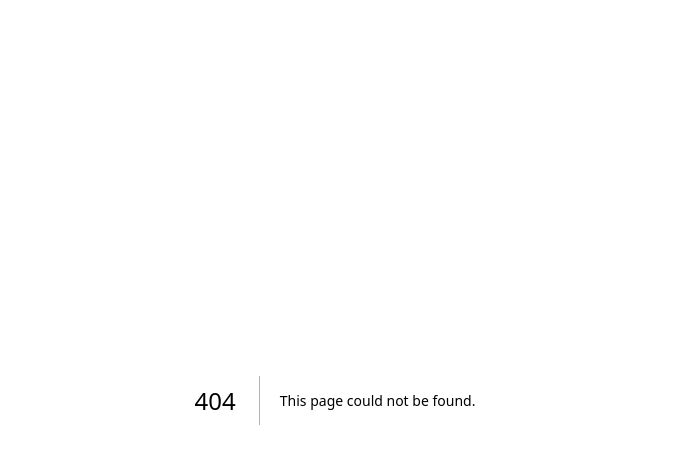
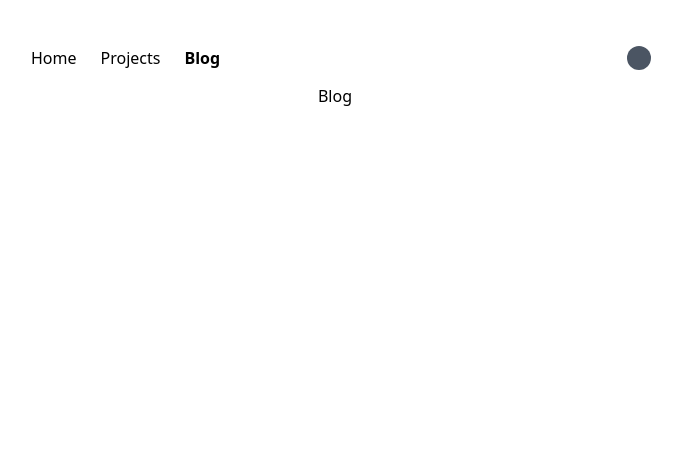
Before and after one commit to mtaku3/portfolio, a Next.js app: page /blog in a window 1280 px wide. Before the commit this address had no page. Shown: the top 464 px of the page, without its empty margins (305-987 px from the left). Built offline with nearby package versions, Linux system fonts and the light colour scheme.

Commit message:
feat: implement header component

```diff
--- /dev/null
+++ b/components/container.tsx
@@ -0,0 +1,16 @@
+import React from "react";
+
+type ContainerProps = {
+  children: React.ReactNode;
+  className?: string;
+};
+
+export default function Container({ children, className }: ContainerProps) {
+  return (
+    <div
+      className={`w-11/12 md:w-1/2 ${className !== undefined ? className : ""}`}
+    >
+      {children}
+    </div>
+  );
+}
--- /dev/null
+++ b/components/header/header.tsx
@@ -0,0 +1,19 @@
+import Container from "../container";
+import Tab from "./tab";
+import ThemeChanger from "./themeChanger";
+
+export default function Header() {
+  return (
+    <div className="sticky z-50 inset-0 w-screen mt-8 p-2 flex justify-center bg-white dark:bg-black">
+      <Container className="flex items-center">
+        <Tab path="/">Home</Tab>
+        <Tab path="/projects">Projects</Tab>
+        <Tab path="/blog">Blog</Tab>
+
+        <div className="flex-grow" />
+
+        <ThemeChanger />
+      </Container>
+    </div>
+  );
+}
--- /dev/null
+++ b/components/header/index.tsx
@@ -0,0 +1,3 @@
+import Header from "./header";
+
+export default Header;
--- /dev/null
+++ b/components/header/tab.tsx
@@ -0,0 +1,26 @@
+import { useRouter } from "next/router";
+import { useCallback } from "react";
+
+type TabProps = {
+  children: string;
+  path: string;
+};
+
+export default function Tab({ children, path }: TabProps) {
+  const router = useRouter();
+
+  const onClick = useCallback(() => {
+    router.push(path);
+  }, [router, path]);
+
+  return (
+    <button
+      className={`px-3 py-1.5 rounded-md hover:bg-gray-200 transition dark:hover:bg-gray-700 ${
+        router.pathname === path ? "font-bold" : ""
+      }`}
+      onClick={onClick}
+    >
+      {children}
+    </button>
+  );
+}
--- /dev/null
+++ b/components/header/themeChanger.tsx
@@ -0,0 +1,51 @@
+import { HiOutlineMoon, HiOutlineSun } from "react-icons/hi2";
+import { useTheme } from "next-themes";
+import { useCallback, useEffect, useState } from "react";
+import { motion } from "framer-motion";
+
+export default function ThemeChanger() {
+  const [mounted, setMounted] = useState(false);
+  const { theme, setTheme } = useTheme();
+
+  const toggleTheme = useCallback(() => {
+    setTheme(theme === "light" ? "dark" : "light");
+  }, [theme, setTheme]);
+
+  useEffect(() => {
+    setMounted(true);
+  }, []);
+
+  if (!mounted) {
+    return null;
+  }
+
+  return (
+    <button
+      className={
+        theme === "light"
+          ? "p-3 rounded-xl bg-gray-200 hover:bg-gray-300"
+          : "p-3 rounded-xl bg-gray-600 hover:bg-gray-700"
+      }
+      onClick={toggleTheme}
+    >
+      {theme === "light" && (
+        <motion.div
+          initial={{ scale: 0.0 }}
+          animate={{ scale: 1.0 }}
+          transition={{ duration: 0.1 }}
+        >
+          <HiOutlineMoon className="h-5 w-5" />
+        </motion.div>
+      )}
+      {theme === "dark" && (
+        <motion.div
+          initial={{ scale: 0.0 }}
+          animate={{ scale: 1.0 }}
+          transition={{ duration: 0.1 }}
+        >
+          <HiOutlineSun className="h-5 w-5" />
+        </motion.div>
+      )}
+    </button>
+  );
+}
--- /dev/null
+++ b/components/layout.tsx
@@ -0,0 +1,15 @@
+import React from "react";
+import Header from "./header";
+
+type LayoutProps = {
+  children: React.ReactNode;
+};
+
+export default function Layout({ children }: LayoutProps) {
+  return (
+    <div className="w-screen min-h-screen flex flex-col items-center bg-white dark:bg-black">
+      <Header />
+      {children}
+    </div>
+  );
+}
--- a/package.json
+++ b/package.json
@@ -14,10 +14,12 @@
     "@types/react-dom": "18.0.9",
     "eslint": "8.28.0",
     "eslint-config-next": "13.0.4",
+    "framer-motion": "^7.6.9",
     "next": "13.0.4",
     "next-themes": "^0.2.1",
     "react": "18.2.0",
     "react-dom": "18.2.0",
+    "react-icons": "^4.6.0",
     "typescript": "4.9.3"
   },
   "devDependencies": {
--- a/pages/_app.tsx
+++ b/pages/_app.tsx
@@ -1,11 +1,14 @@
 import "../styles/globals.css";
 import type { AppProps } from "next/app";
 import { ThemeProvider } from "next-themes";
+import Layout from "../components/layout";
 
 export default function App({ Component, pageProps }: AppProps) {
   return (
     <ThemeProvider disableTransitionOnChange attribute="class">
-      <Component {...pageProps} />
+      <Layout>
+        <Component {...pageProps} />
+      </Layout>
     </ThemeProvider>
   );
 }
--- /dev/null
+++ b/pages/blog.tsx
@@ -0,0 +1,3 @@
+export default function Blog() {
+  return <div>Blog</div>;
+}
--- a/pages/index.tsx
+++ b/pages/index.tsx
@@ -1,3 +1,3 @@
 export default function Home() {
-  return <h1 className="text-3xl font-bold underline">Hello world!</h1>;
+  return <div>Home</div>;
 }
--- /dev/null
+++ b/pages/projects.tsx
@@ -0,0 +1,3 @@
+export default function Projects() {
+  return <div>Projects</div>;
+}
```
Also changed, not shown: 1 other file (tests, documents, lock files or other folders).
